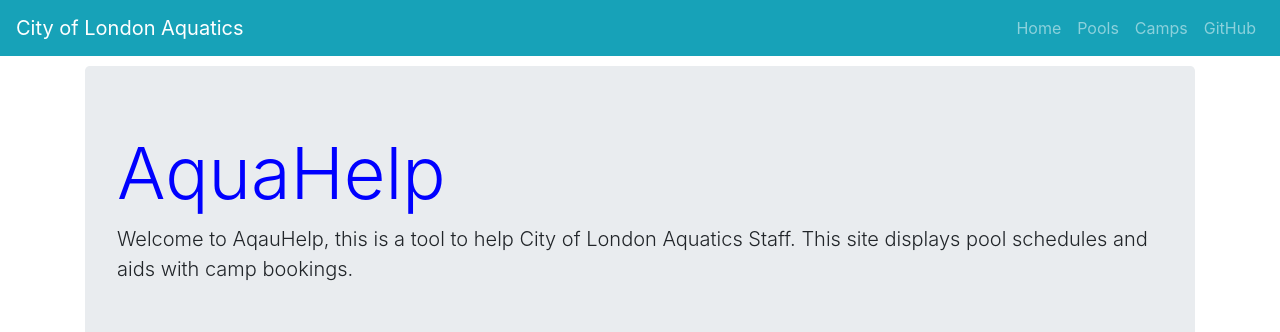
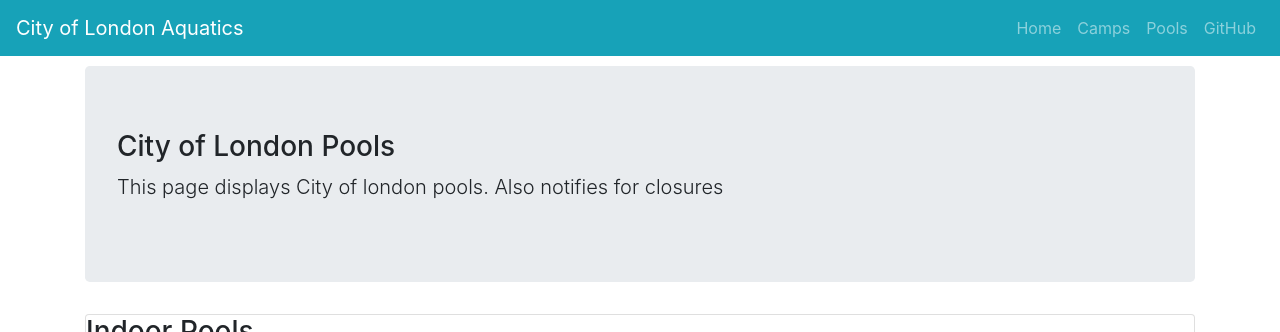
Before and after one commit to tgosling/AquaHelp, a React (Create React App) app: page /pools in a window 1280 px wide. Shown: the top 332 px of the page. Built offline with nearby package versions, Linux system fonts and the light colour scheme.

Commit message:
Fixed routing issue; Switch with routes object to link pages;

```diff
--- a/src/App.js
+++ b/src/App.js
@@ -1,21 +1,47 @@
-import React, {Component, useState} from "react";
+import React, { Component, useState } from "react";
 import Page from "./front_end/Page/Page";
-import{
-  Jumbotron,
-} from "reactstrap";
+import { Jumbotron } from "reactstrap";
+import { BrowserRouter, Switch, Route } from "react-router-dom";
+import Navbar from "./front_end/Page/Navbar";
+import Home from "./front_end/Home/Home";
+import Camps from "./front_end/Camps/CampAvail";
+import Pools from "./front_end/Pools/Pools";
 
-function App() {
+export const routes = [
+  {
+    path: "/",
+    text: "Home",
+    component: Home,
+  },
+  {
+    path: "/camps",
+    text: "Camps",
+    component: Camps,
+  },
+  {
+    path: "/pools",
+    text: "Pools",
+    component: Pools,
+  },
+];
+
+const App = (props) => {
   return (
-    <Page fluid="false">
-                <Jumbotron>
-                    <h1 className="display-3">Aquahelp</h1>
-                    <p className="lead">
-                        Welcome to Aqauhelp, this is a tool to help City of London Aquatics Staff.
-                        This site displays pool schedules and aids with camp bookings.
-                    </p>
-                </Jumbotron>
-            </Page>
+    <BrowserRouter>
+      <Navbar routes={routes} />
+
+      <Switch>
+        {routes.map((route) => (
+          <Route
+            exact
+            key={route.path}
+            path={route.path}
+            component={route.component}
+          />
+        ))}
+      </Switch>
+    </BrowserRouter>
   );
-}
+};
 
 export default App;
--- a/src/front_end/Page/Navbar.js
+++ b/src/front_end/Page/Navbar.js
@@ -6,27 +6,14 @@
   NavbarBrand,
   Nav,
   NavItem,
-  NavLink
+  NavLink,
 } from "reactstrap";
-
-const items = [
-  {
-    name: "Home",
-    path: "/",
-    dropdown: false
-    //image: "/img/img.png"
-  },
-  {
-    name: "Pools",
-    path: "/Pools"
-    //image: "/img/img.png"
-  }
-];
+import { Link } from "react-router-dom";
+import {routes} from '../../App'
 
 const Navbar = (props) => {
   const [isOpen, setIsOpen] = useState(false);
   const toggle = () => setIsOpen(!isOpen);
-
 
   return (
     <BootstrapNavbar color="info" dark expand="md">
@@ -34,23 +21,22 @@
       <NavbarToggler onClick={toggle} />
       <Collapse isOpen={isOpen} navbar>
         <Nav className="ml-auto" navbar>
+          {routes.map((route) => (
+            <NavItem key={route.path}>
+              <NavLink tag={Link} to={route.path}>
+                {route.text}
+              </NavLink>
+            </NavItem>
+          ))}
           <NavItem>
-            <NavLink href="/">Home</NavLink>
+            <NavLink href="https://github.com/tgosling/AquaHelp">
+              GitHub
+            </NavLink>
           </NavItem>
-          <NavItem>
-            <NavLink href="/pools">Pools</NavLink>
-          </NavItem>
-          <NavItem>
-            <NavLink href="/Camps">Camps</NavLink>
-          </NavItem>
-          <NavItem>
-              <NavLink href="https://github.com/reactstrap/reactstrap">GitHub</NavLink>
-            </NavItem>
         </Nav>
       </Collapse>
     </BootstrapNavbar>
   );
 }; //end Navbar
 
-export const navItems = items;
 export default Navbar;
--- a/src/front_end/Page/Page.js
+++ b/src/front_end/Page/Page.js
@@ -12,7 +12,6 @@
     render(){
         return (
             <React.Fragment>
-                <Navbar/>
                 <Container style={{ marginBottom: 25, marginTop: 10 }} fluid={this.props.fluid}>
                  {this.props.children}
                 </Container>
--- a/src/index.js
+++ b/src/index.js
@@ -3,11 +3,11 @@
 import 'bootstrap/dist/css/bootstrap.min.css';
 import * as serviceWorker from './serviceWorker';
 //import Pools from "./front_end/Pools/Pools";
-import Home from "./front_end/Home/Home";
+import App from "./App";
 //import BookingForm from "./front_end/Camps/BookingForm";
 //import CampAvail from "./front_end/Camps/CampAvail";
 
-ReactDOM.render(<Home />, document.getElementById('root'));
+ReactDOM.render(<App />, document.getElementById('root'));
 
 // If you want your app to work offline and load faster, you can change
 // unregister() to register() below. Note this comes with some pitfalls.
```
